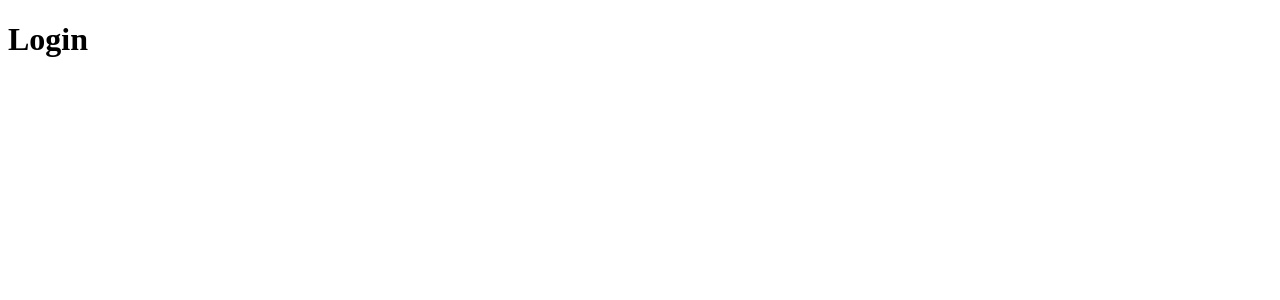
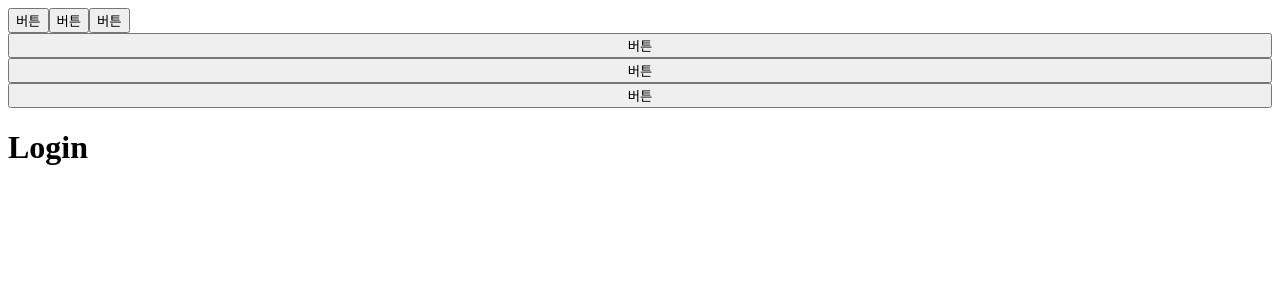
Before and after one commit to 2025-highton/frontend, a React (Vite) app: page /login in a window 1280 px wide. Shown: the top 300 px of the page. Built offline with nearby package versions, Linux system fonts and the light colour scheme.

Commit message:
feat: add Flex, HStack, and VStack components for layout management

```diff
--- a/package.json
+++ b/package.json
@@ -11,6 +11,7 @@
   },
   "dependencies": {
     "axios": "^1.7.9",
+    "classnames": "^2.5.1",
     "js-cookie": "^3.0.5",
     "react": "^18.3.1",
     "react-dom": "^18.3.1",
--- /dev/null
+++ b/src/components/ui/Button/index.tsx
@@ -0,0 +1,5 @@
+export default function Button() {
+    return (
+        <button>버튼</button>
+    )
+}
--- /dev/null
+++ b/src/components/ui/Flex/index.tsx
@@ -0,0 +1,67 @@
+import { createElement, ElementType, forwardRef, Ref } from "react";
+import cn from "classnames";
+import s from "./style.module.scss";
+import { BaseLayoutProps, LayoutSizeProps } from "../../../types/layout";
+
+export interface FlexProps extends BaseLayoutProps, Partial<LayoutSizeProps> {
+  as?: ElementType;
+  direction?: "row" | "column";
+  justify?: "start" | "end" | "center" | "between" | "around";
+  align?: "start" | "end" | "center" | "stretch";
+  wrap?: "wrap" | "nowrap";
+  gap?: number;
+}
+
+function Flex(props: FlexProps, ref: Ref<unknown>) {
+  const {
+    as,
+    children,
+    className,
+    direction,
+    justify,
+    align,
+    wrap,
+    gap,
+    style,
+    fullHeight,
+    fullWidth,
+    fitContent,
+    ...rest
+  } = props;
+
+  return createElement(
+    as || "div",
+    {
+      ...rest,
+      ref,
+      className: cn(
+        s.flexLayout,
+        {
+          [s.row]: direction === "row",
+          [s.column]: direction === "column",
+          [s.justifyStart]: justify === "start",
+          [s.justifyEnd]: justify === "end",
+          [s.justifyCenter]: justify === "center",
+          [s.justifyBetween]: justify === "between",
+          [s.justifyAround]: justify === "around",
+          [s.alignStart]: align === "start",
+          [s.alignEnd]: align === "end",
+          [s.alignCenter]: align === "center",
+          [s.alignStretch]: align === "stretch",
+          [s.wrap]: wrap === "wrap",
+          [s.fullHeight]: fullHeight,
+          [s.fullWidth]: fullWidth,
+          [s.fitContent]: fitContent,
+        },
+        className
+      ),
+      style: {
+        ...style,
+        gap: gap ? `${gap}px` : undefined,
+      },
+    },
+    children
+  );
+}
+
+export default forwardRef(Flex);
--- /dev/null
+++ b/src/components/ui/Flex/style.module.scss
@@ -0,0 +1,31 @@
+.flexLayout {
+    display: flex;
+
+    // Flex Direction
+    &.row { flex-direction: row; }
+    &.column { flex-direction: column; }
+
+    // Justify Content
+    &.justifyStart { justify-content: flex-start; }
+    &.justifyEnd { justify-content: flex-end; }
+    &.justifyCenter { justify-content: center; }
+    &.justifyBetween { justify-content: space-between; }
+    &.justifyAround { justify-content: space-around; }
+
+    // Align Items
+    &.alignStart { align-items: flex-start; }
+    &.alignEnd { align-items: flex-end; }
+    &.alignCenter { align-items: center; }
+    &.alignStretch { align-items: stretch; }
+    &.alignBaseline { align-items: baseline; }
+
+    // Flex Wrap
+    &.wrap { flex-wrap: wrap; }
+    &.noWrap { flex-wrap: nowrap; }
+    &.wrapReverse { flex-wrap: wrap-reverse; }
+
+    // Size
+    &.fullWidth { width: 100%; }
+    &.fullHeight { height: 100%; }
+    &.fitContent { width: fit-content; }
+}
--- /dev/null
+++ b/src/components/ui/HStack/index.tsx
@@ -0,0 +1,8 @@
+import { forwardRef, Ref } from "react";
+import Flex, { FlexProps } from "../Flex";
+
+function HStack(props: FlexProps, ref: Ref<unknown>) {
+  return <Flex ref={ref} direction="row" {...props} />;
+}
+
+export default forwardRef(HStack);
--- /dev/null
+++ b/src/components/ui/VStack/index.tsx
@@ -0,0 +1,8 @@
+import { forwardRef, Ref } from "react";
+import Flex, { FlexProps } from "../Flex";
+
+function VStack(props: FlexProps, ref: Ref<unknown>) {
+  return <Flex ref={ref} direction="column" {...props} />;
+}
+
+export default forwardRef(VStack);
--- /dev/null
+++ b/src/components/ui/index.ts
@@ -0,0 +1,4 @@
+export {default as Button} from './Button';
+export {default as Flex} from './Flex';
+export {default as HStack} from './HStack';
+export {default as VStack} from './VStack';
--- a/src/pages/Login.tsx
+++ b/src/pages/Login.tsx
@@ -1,6 +1,18 @@
+import { HStack, VStack } from "../components/ui"
+
 export default function Login() {
     return (
         <div>
+            <HStack>
+                <button>버튼</button>
+                <button>버튼</button>
+                <button>버튼</button>
+            </HStack>
+            <VStack>
+                <button>버튼</button>
+                <button>버튼</button>
+                <button>버튼</button>
+            </VStack>
             <h1>Login</h1>
         </div>
     )
--- a/src/router/router.tsx
+++ b/src/router/router.tsx
@@ -3,7 +3,7 @@ import PrivateRoute from "./PrivateRouter";
 
 import { lazy } from "react";
 
-const Login = lazy(() => import("../pages/login"))
+const Login = lazy(() => import("../pages/Login"))
 
 export default function Router() {
   return (
@@ -12,6 +12,7 @@ export default function Router() {
         {/* 로그인 안해도 되는 라우팅 */}
         <Route path="/login" element={<Login />} />
         <Route element={<PrivateRoute />}>
+        <Route path="/login2" element={<Login />} />
           {/* 로그인 해야되는 라우팅 */}
         </Route>
       </Routes>
--- /dev/null
+++ b/src/types/layout.ts
@@ -0,0 +1,13 @@
+import React from "react";
+
+export interface BaseLayoutProps {
+    children: React.ReactNode;
+    className?: string;
+    style?: React.CSSProperties;
+}
+
+export interface LayoutSizeProps {
+    fullWidth: boolean;
+    fullHeight: boolean;
+    fitContent: boolean;
+}
```
Also changed, not shown: 1 other file (tests, documents, lock files or other folders).
